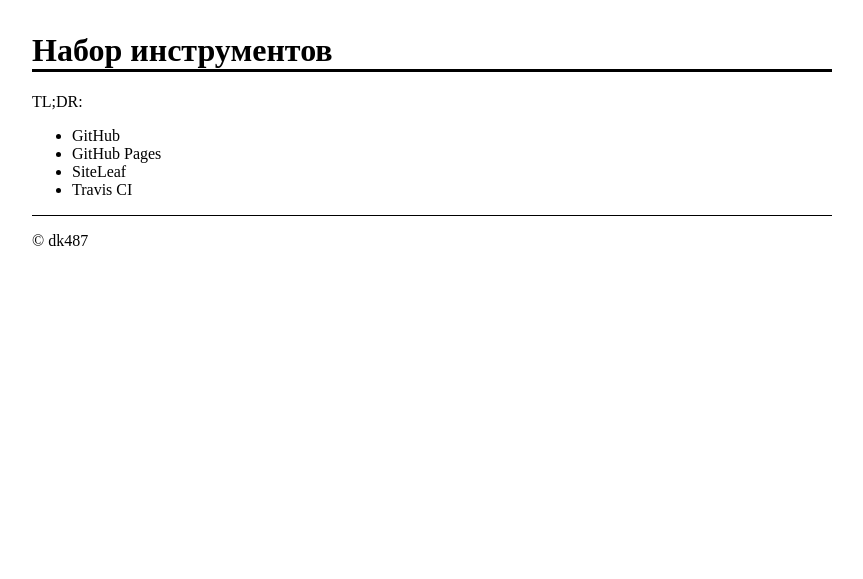
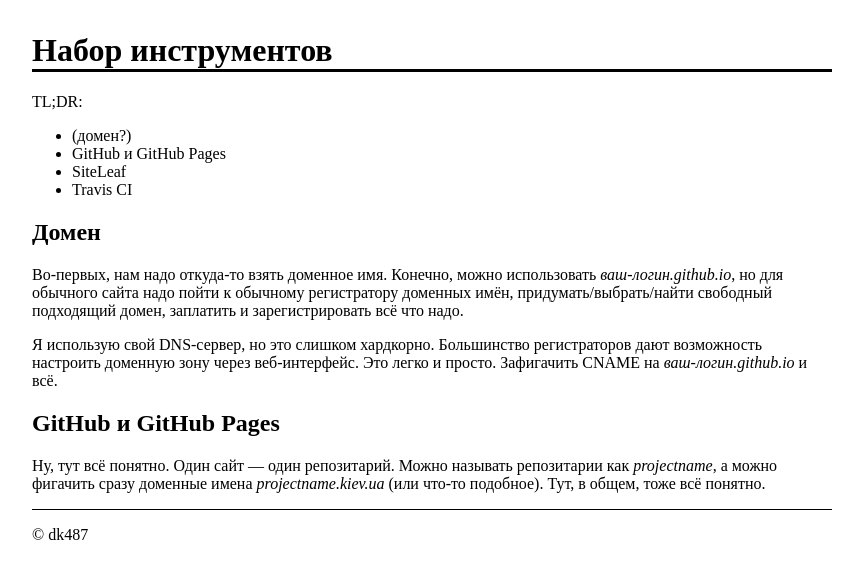
Before and after one commit to dk487/test.de.co.ua, a Jekyll site: the page built from tools.markdown, in a window 1280 px wide. Shown: the top 579 px of the page, without its empty margins (208-1071 px from the left). Built offline with Jekyll 4.4.1, drawn with Linux system fonts in a browser that asks for light colours.

Commit message:
Updated Tools

```diff
--- a/tools.markdown
+++ b/tools.markdown
@@ -5,7 +5,19 @@
 
 TL;DR:
 
-- GitHub
-- GitHub Pages
+- (домен?)
+- GitHub и GitHub Pages
 - SiteLeaf
 - Travis CI
+
+Домен
+----
+
+Во-первых, нам надо откуда-то взять доменное имя. Конечно, можно использовать _ваш-логин.github.io_, но для обычного сайта надо пойти к обычному регистратору доменных имён, придумать/выбрать/найти свободный подходящий домен, заплатить и зарегистрировать всё что надо.
+
+Я использую свой DNS-сервер, но это слишком хардкорно. Большинство регистраторов дают возможность настроить доменную зону через веб-интерфейс. Это легко и просто. Зафигачить CNAME на _ваш-логин.github.io_ и всё.
+
+GitHub и GitHub Pages
+---------------------
+
+Ну, тут всё понятно. Один сайт — один репозитарий. Можно называть репозитарии как _projectname_, а можно фигачить сразу доменные имена _projectname.kiev.ua_ (или что-то подобное). Тут, в общем, тоже всё понятно.
```
